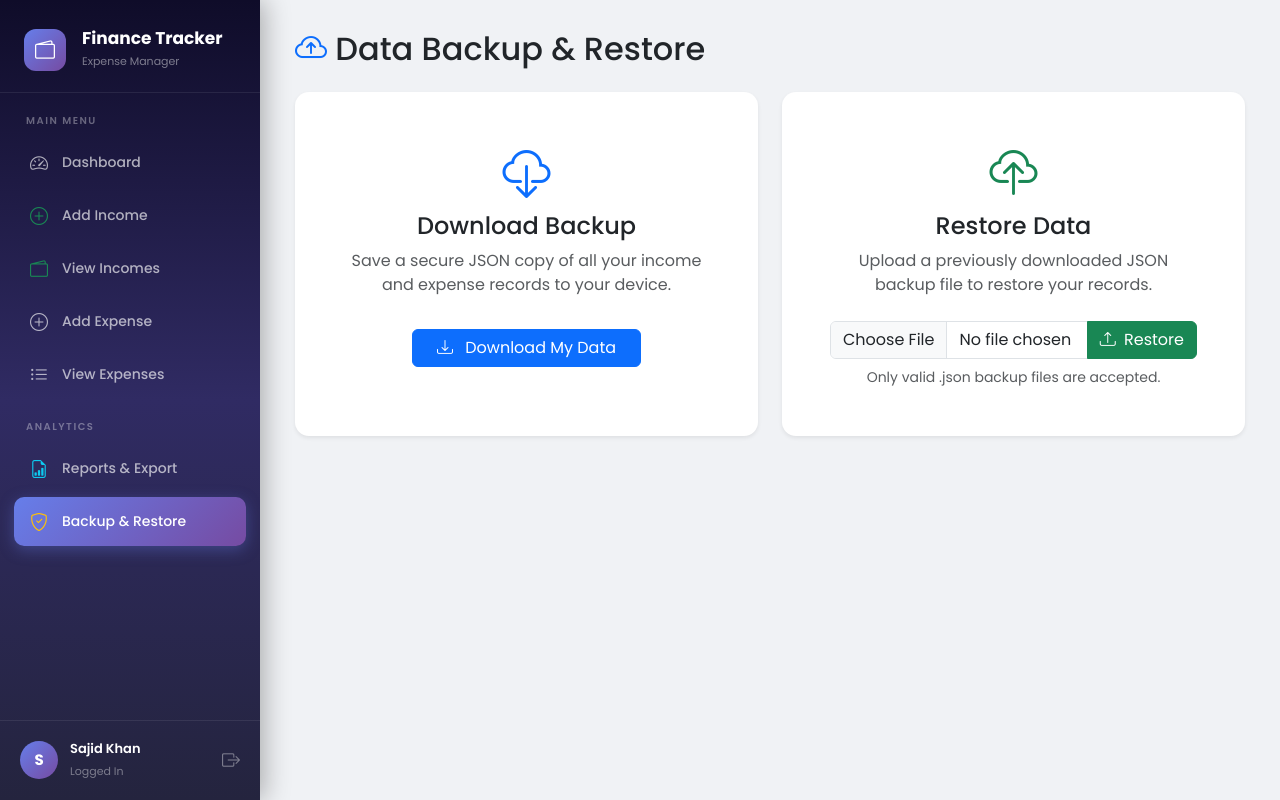
After one commit to sajidkhan190/FinanceTrackerWithPrediction, a Flask app: page /backup in a window 1280 px wide. The commit adds this page. Run offline with Flask 3, Linux system fonts and the light colour scheme; a user stored in the database is signed in.

Commit message:
Backup and Restor module added

```diff
--- a/app.py
+++ b/app.py
@@ -4,12 +4,15 @@ from routes.auth import auth
 from routes.transactions import transactions
 from routes.dashboard import dashboard_bp
 from routes.reports import reports
+from routes.backup import backup
+
 
 app = Flask(__name__)
 app.register_blueprint(auth)
 app.register_blueprint(transactions)
 app.register_blueprint(dashboard_bp)
 app.register_blueprint(reports)
+app.register_blueprint(backup)
 app.secret_key = 's4l143@@'
 
 init_db()
--- /dev/null
+++ b/routes/backup.py
@@ -0,0 +1,69 @@
+import json
+from flask import Blueprint, render_template, request, session, redirect, url_for, Response, flash
+from models.database import get_db
+
+backup = Blueprint('backup', __name__)
+
+@backup.route('/backup')
+def backup_page():
+    if 'user_id' not in session:
+        return redirect(url_for('auth.login'))
+    return render_template('backup.html')
+
+@backup.route('/backup/download')
+def download_backup():
+    if 'user_id' not in session:
+        return redirect(url_for('auth.login'))
+
+    db = get_db()
+    # Sirf login user ka data nikalna hai (Secure Approach)
+    transactions = db.execute("""
+        SELECT type, category, amount, description, date
+        FROM transactions
+        WHERE user_id = ?
+    """, (session['user_id'],)).fetchall()
+
+    # Data ko dictionary mein convert karna
+    data = [dict(row) for row in transactions]
+
+    # JSON file create karna
+    json_data = json.dumps(data, indent=4)
+    return Response(json_data, mimetype='application/json', headers={"Content-Disposition": "attachment; filename=My_Finance_Backup.json"})
+
+@backup.route('/backup/restore', methods=['POST'])
+def restore_backup():
+    if 'user_id' not in session:
+        return redirect(url_for('auth.login'))
+
+    if 'backup_file' not in request.files:
+        flash('No file uploaded!', 'error')
+        return redirect(url_for('backup.backup_page'))
+
+    file = request.files['backup_file']
+    if file.filename == '':
+        flash('No file selected!', 'error')
+        return redirect(url_for('backup.backup_page'))
+
+    if file and file.filename.endswith('.json'):
+        try:
+            data = json.load(file)
+            db = get_db()
+            user_id = session['user_id']
+
+            count = 0
+            for item in data:
+                # User ka apna ID use kar ke data wapis insert karna
+                db.execute("""
+                    INSERT INTO transactions (user_id, type, category, amount, description, date)
+                    VALUES (?, ?, ?, ?, ?, ?)
+                """, (user_id, item['type'], item['category'], item['amount'], item.get('description', ''), item['date']))
+                count += 1
+
+            db.commit()
+            flash(f'Backup Restored: {count} records added successfully!', 'success')
+        except Exception as e:
+            flash('Invalid backup file. Please upload a correct JSON backup.', 'error')
+    else:
+        flash('Please upload a valid .json file.', 'error')
+
+    return redirect(url_for('backup.backup_page'))
--- /dev/null
+++ b/templates/backup.html
@@ -0,0 +1,41 @@
+{% extends "base.html" %}
+{% block title %}Backup & Restore | Finance Tracker{% endblock %}
+
+{% block content %}
+<h2 class="mb-4"><i class="bi bi-cloud-arrow-up text-primary"></i> Data Backup & Restore</h2>
+
+<div class="row">
+    <div class="col-md-6 mb-4">
+        <div class="card shadow-sm border-0 h-100" style="border-radius: 14px;">
+            <div class="card-body text-center p-5">
+                <i class="bi bi-cloud-download text-primary mb-3" style="font-size: 3rem;"></i>
+                <h4 class="card-title">Download Backup</h4>
+                <p class="text-muted">Save a secure JSON copy of all your income and expense records to your device.</p>
+                <a href="{{ url_for('backup.download_backup') }}" class="btn btn-primary mt-3 px-4">
+                    <i class="bi bi-download me-2"></i> Download My Data
+                </a>
+            </div>
+        </div>
+    </div>
+
+    <div class="col-md-6 mb-4">
+        <div class="card shadow-sm border-0 h-100" style="border-radius: 14px;">
+            <div class="card-body text-center p-5">
+                <i class="bi bi-cloud-upload text-success mb-3" style="font-size: 3rem;"></i>
+                <h4 class="card-title">Restore Data</h4>
+                <p class="text-muted">Upload a previously downloaded JSON backup file to restore your records.</p>
+
+                <form action="{{ url_for('backup.restore_backup') }}" method="POST" enctype="multipart/form-data" class="mt-4">
+                    <div class="input-group">
+                        <input type="file" name="backup_file" class="form-control" accept=".json" required>
+                        <button type="submit" class="btn btn-success">
+                            <i class="bi bi-upload me-1"></i> Restore
+                        </button>
+                    </div>
+                    <small class="text-muted mt-2 d-block">Only valid .json backup files are accepted.</small>
+                </form>
+            </div>
+        </div>
+    </div>
+</div>
+{% endblock %}
--- a/templates/base.html
+++ b/templates/base.html
@@ -262,15 +262,11 @@
                 <span>Reports & Export</span>
             </a>
 
-            <!-- <div class="sidebar-label">Charts & Reports</div>
-            <a href="/dashboard#charts" class="sidebar-link">
-                <i class="bi bi-pie-chart"></i>
-                <span>Category Chart</span>
+            <a href="/backup" class="sidebar-link {% if request.path == '/backup' %}active{% endif %}">
+                <i class="bi bi-shield-check text-warning"></i>
+                <span>Backup & Restore</span>
             </a>
-            <a href="/dashboard#monthly" class="sidebar-link">
-                <i class="bi bi-bar-chart-line"></i>
-                <span>Monthly Summary</span>
-            </a> -->
+
         </nav>
 
         <!-- User Section -->
```
Also changed, not shown: finance.db.
